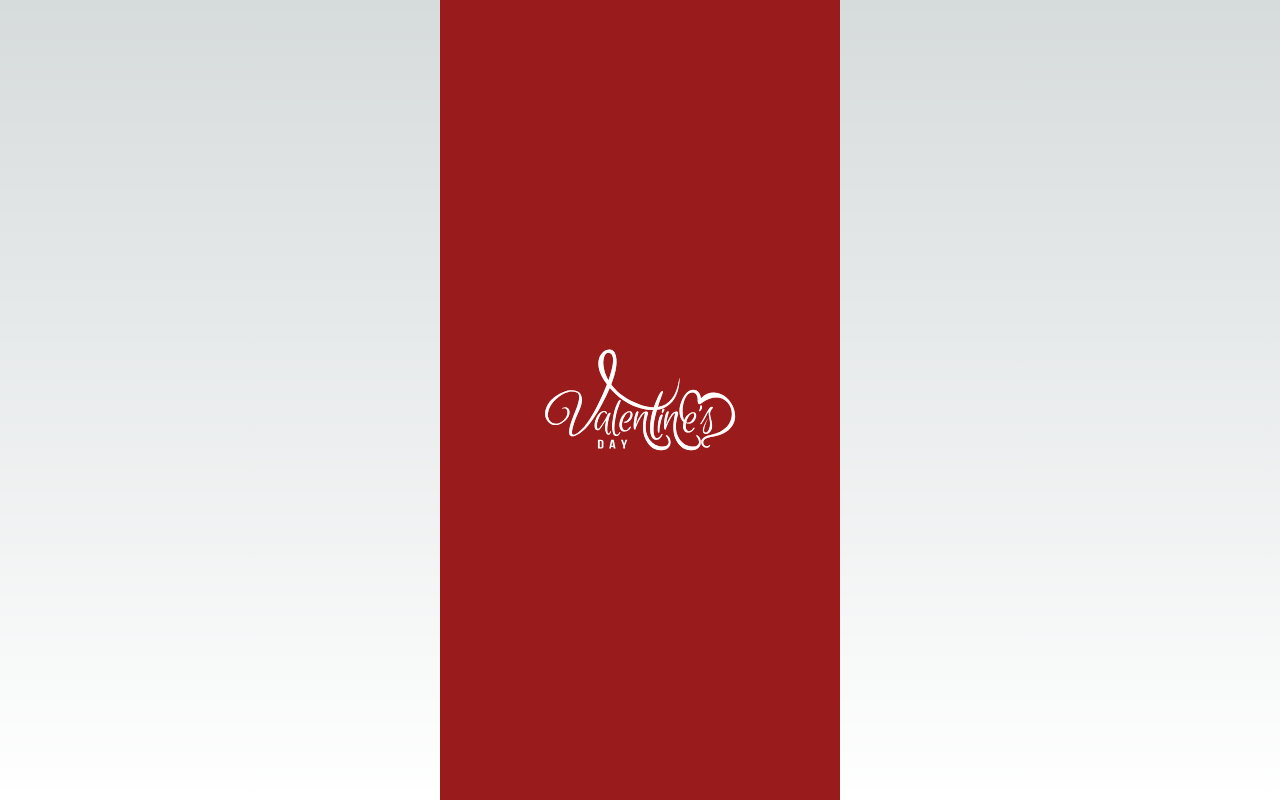
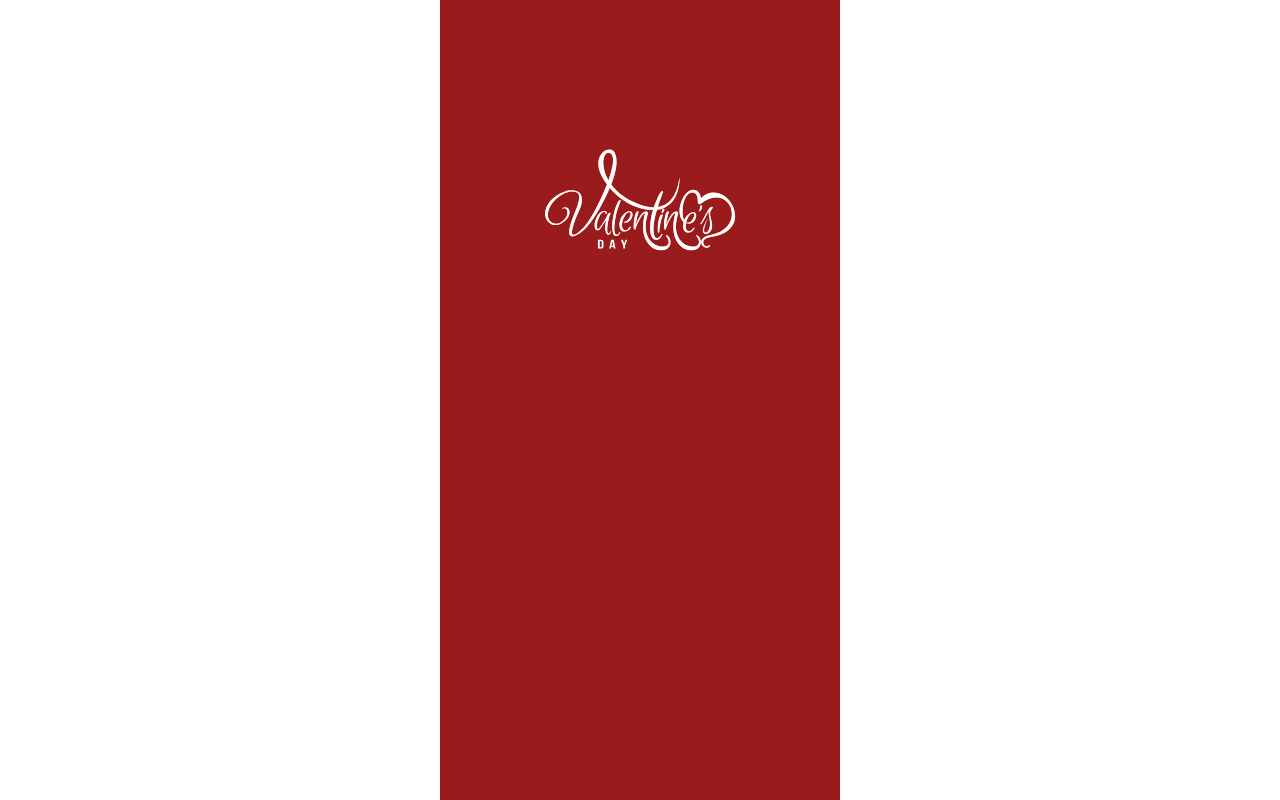
Before and after one commit to A-DRAMANE/valentin-question, a Next.js app: page / in a window 1280 px wide. Built offline with nearby package versions, Linux system fonts and the light colour scheme.

Commit message:
link bug

```diff
--- a/annimations/HomeAnnim.tsx
+++ b/annimations/HomeAnnim.tsx
@@ -9,9 +9,8 @@ interface props {
 
 function HomeAnnim({isEnd}:props) {
   return (
-    <div className="h-full justify-center items-center flex bg-black">
-        <Lottie onLoadStart={()=>console.log("la")
-        } size={5000}  animationData={valentin} loop={false} />
+    <div className="justify-center items-center flex ">
+        <Lottie onComplete={isEnd} size={5000}  animationData={valentin} loop={false} />
     </div>
   )
 }
--- a/app/globals.css
+++ b/app/globals.css
@@ -18,12 +18,6 @@
 
 body {
   color: rgb(var(--foreground-rgb));
-  background: linear-gradient(
-      to bottom,
-      transparent,
-      rgb(var(--background-end-rgb))
-    )
-    rgb(var(--background-start-rgb));
 }
 
 @layer utilities {
@@ -31,3 +25,6 @@ body {
     text-wrap: balance;
   }
 }
+*{
+  overflow: hidden;
+}
--- a/app/layout.tsx
+++ b/app/layout.tsx
@@ -1,6 +1,7 @@
 import type { Metadata } from "next";
 import { Inter } from "next/font/google";
 import "./globals.css";
+import "@/styles/transition.css"
 
 const inter = Inter({ subsets: ["latin"] });
 
@@ -16,7 +17,13 @@ export default function RootLayout({
 }>) {
   return (
     <html lang="en">
-      <body className={inter.className}>{children}</body>
+      <body className={inter.className}>
+        <main className="flex justify-center items-center h-[100vh] ">
+          <div className="bg-red-800 p-24 sm:w-[400px] w-full h-full flex flex-col items-center justify-between">
+          {children}
+          </div>
+        </main>
+      </body>
     </html>
   );
 }
--- a/app/page.tsx
+++ b/app/page.tsx
@@ -9,17 +9,13 @@ export default function Home() {
   const [showButton, setshowButton] = useState(false)
 
   const isEnd = ()=>{
-    console.log("ici");
-
     setshowButton(show => true)
   }
 
   return (
-    <main className="flex justify-center items-center h-[100vh]">
-      <div className="bg-red-800 p-24 sm:w-[400px] w-full h-full">
-        <HomeAnnim isEnd={isEnd}/>
-        {showButton&&<ButtonNext/>}
-      </div>
-    </main>
+    <>
+      <HomeAnnim isEnd={isEnd}/>
+      {showButton&&<ButtonNext/>}
+    </>
   );
 }
--- /dev/null
+++ b/app/question/page.tsx
@@ -0,0 +1,9 @@
+import React from 'react'
+
+function page() {
+  return (
+    <div>page question</div>
+  )
+}
+
+export default page
--- /dev/null
+++ b/app/slider/page.tsx
@@ -0,0 +1,14 @@
+import Link from 'next/link'
+import React from 'react'
+
+function page() {
+  return (
+    <div>
+        <Link className='w-full' href="/">
+            page slide
+        </Link>
+    </div>
+  )
+}
+
+export default page
--- a/components/buttons/ButtonNext.tsx
+++ b/components/buttons/ButtonNext.tsx
@@ -1,10 +1,15 @@
 "use client";
+import Link from 'next/link';
 import React from 'react'
 
 function ButtonNext() {
   return (
     <>
-    <button className='text-red-800 bg-red-100 w-full p-2 rounded-full hover:bg-red-900 hover:text-white transition ease-in-out hover:-translate-y-1 hover:scale-110 delay-150'> {'--->'} </button>
+    <Link className='w-full' href="/slider">
+      <button className='opacity-fade transition ease-in-out text-red-800 bg-red-100 w-full p-2 rounded-full hover:bg-red-900 hover:text-white hover:-translate-y-1 hover:scale-110 '>
+        {'--->'}
+      </button>
+    </Link>
     </>
   )
 }
--- /dev/null
+++ b/styles/transition.css
@@ -0,0 +1,9 @@
+.opacity-fade{
+    animation-name: opacity;
+    animation-duration: 3s;
+}
+
+@keyframes opacity {
+    from {opacity: .1;}
+    to {opacity: 1;}
+  }
```
